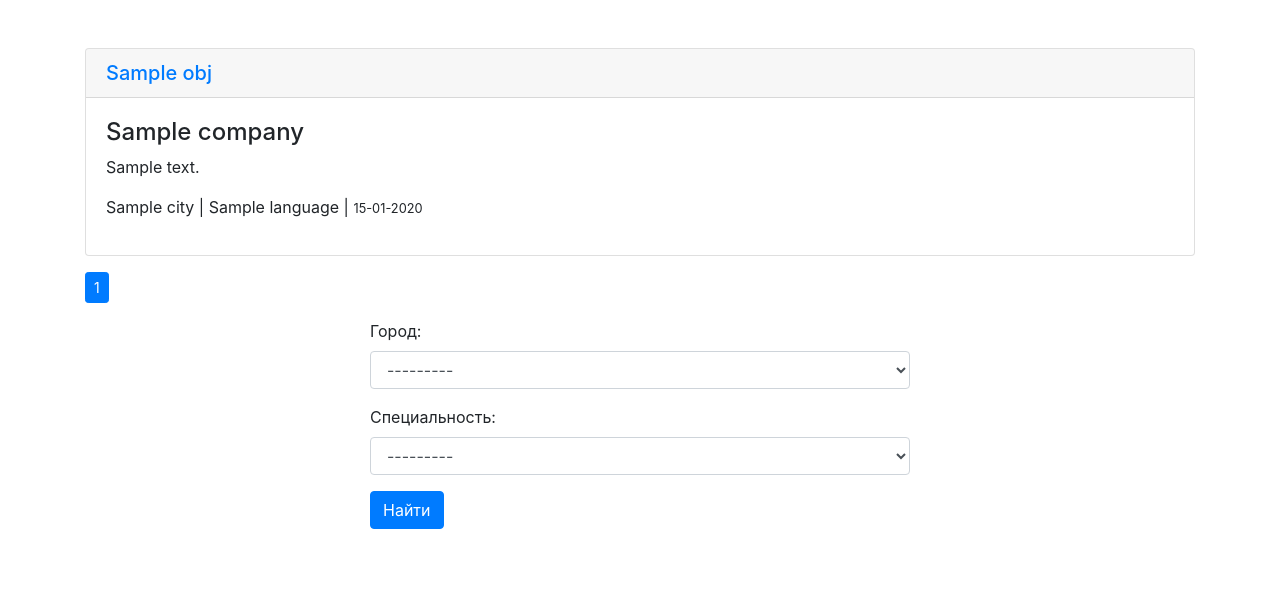
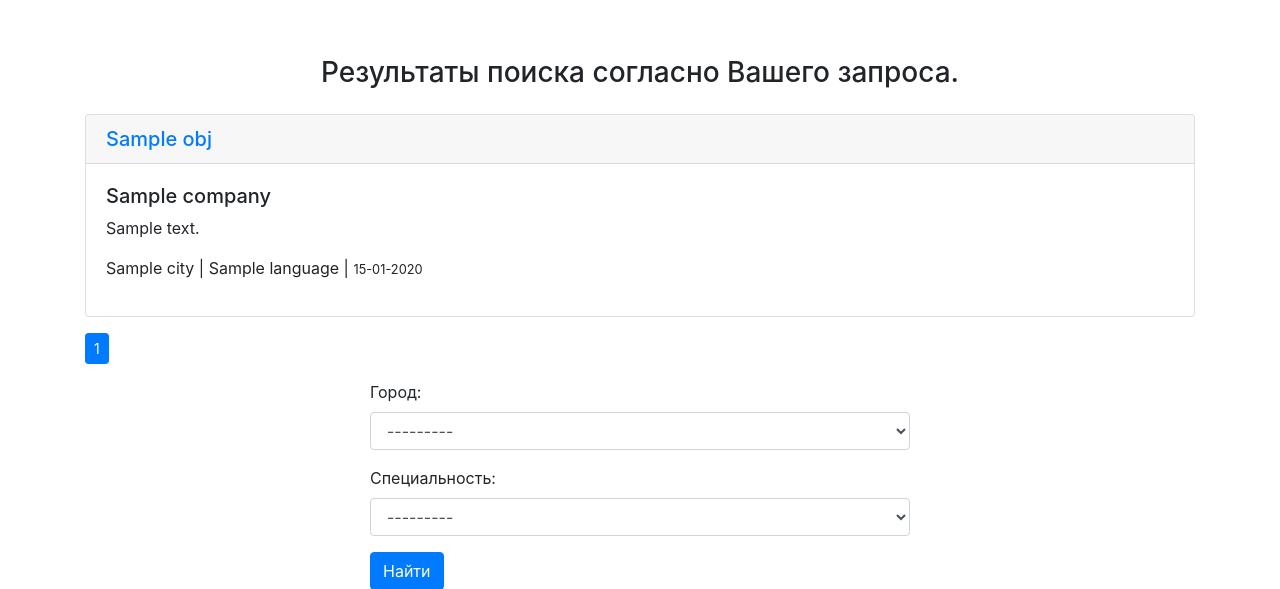
Before and after one commit to dbv111m/scraping_service, a Django app: template src/scraping/templates/scraping/list.html in a window 1280 px wide. Shown: the part 56-645 px from the top of the page. Run offline with Django 3.2, Linux system fonts and the light colour scheme; data comes from the database, SQL or seed files in the repository; the template is opened without the code that fills it: values that come from a table or form of the project are taken from there, most other values are stand-ins (such as "Sample title", 1, 10 or a date in 2020); some libraries are stand-ins or nearby versions.

Commit message:
Скорректировано отображение страницы с результатами поиска

```diff
--- a/src/scraping/templates/scraping/list.html
+++ b/src/scraping/templates/scraping/list.html
@@ -3,22 +3,24 @@
 {% block title %} Home {% endblock %}
 
 {% block content %}
+
+    {% if object_list %}
+
+        <h3 class="my-4 text-center">Результаты поиска согласно Вашего запроса.</h3>
+
         {% for obj in  object_list %}
             <div class="card my-3">
               <h5 class="card-header"><a href="{{ obj.url }}">{{ obj.title }}</a></h5>
               <div class="card-body">
-            <h4>{{ obj.company }}</h4>
+                <h5>{{ obj.company }}</h5>
                 <p class="card-text">{{ obj.description }}</p>
                   <p>{{obj.city.name }} | {{obj.language.name }} |
                       <small>{{obj.timestamp|date:"d-m-Y" }}</small></p>
 
               </div>
             </div>
-    {% empty %}
-        <h3 class="my-4 text-center">К сожалению, по Вашему запросу, ничего не найдено.</h3>
         {% endfor %}
 
-    {% if object_list %}
         <div class="row">
             <div class="col">
                 <nav aria-label="Page navigation example">
@@ -44,29 +46,15 @@
                       {% endif %}
                     </ul>
                 </nav>
+            </div>
+        </div>
 
 
 
-    <!--            <div class="pagination">-->
-    <!--                <span class="step-links">-->
-    <!--                    {% if object_list.has_previous %}-->
-    <!--                        <a href="?city={{city}}&language={{ language }}&page=1">&laquo; first</a>-->
-    <!--                        <a href="?city={{city}}&language={{ language }}&page={{ object_list.previous_page_number }}">previous</a>-->
-    <!--                    {% endif %}-->
+    {% else %}
+        <h3 class="my-4 text-center">К сожалению, по Вашему запросу, ничего не найдено.</h3>
+    {% endif %}
 
-    <!--                    <span class="current">-->
-    <!--                        Page {{ object_list.number }} of {{ object_list.paginator.num_pages }}.-->
-    <!--                    </span>-->
-
-    <!--                    {% if object_list.has_next %}-->
-    <!--                        <a href="?city={{city}}&language={{ language }}&page={{ object_list.next_page_number }}">next</a>-->
-    <!--                        <a href="?city={{city}}&language={{ language }}&page={{ object_list.paginator.num_pages }}">last &raquo;</a>-->
-    <!--                    {% endif %}-->
-    <!--                </span>-->
-    <!--            </div>-->
-            </div>
-        </div>
-    {% endif %}
     <div class="row ">
         <div class="col-md-6 mx-auto">
         <form method="GET" action="{% url 'list' %}">
```
Lines whose indentation alone changed are shown as unchanged.
